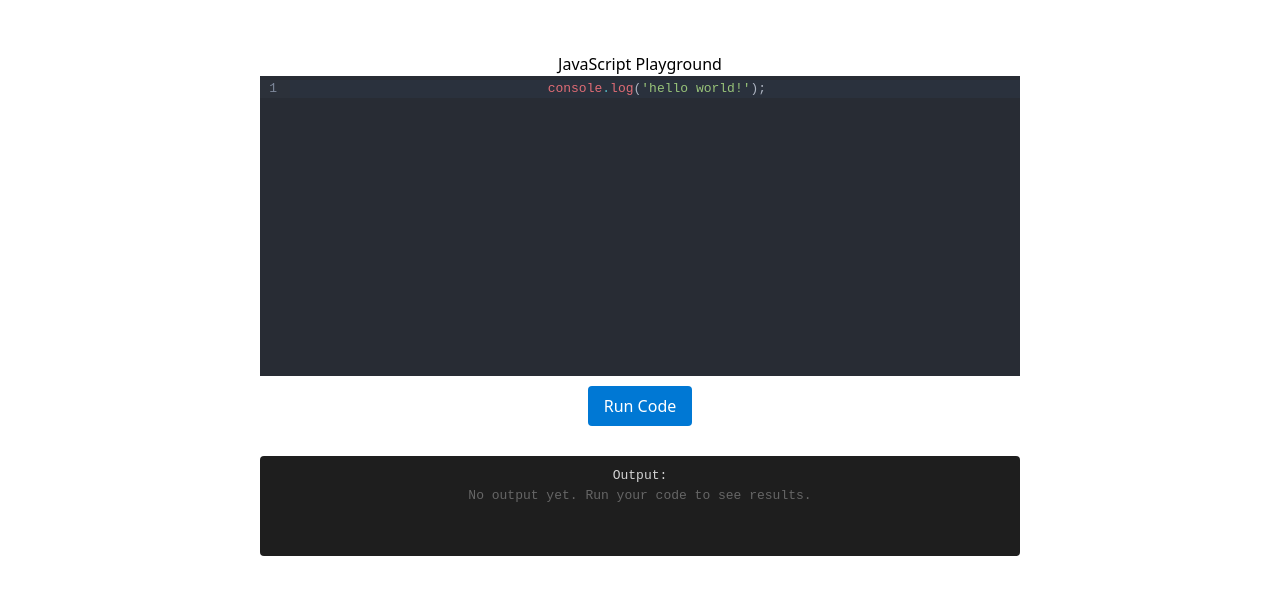
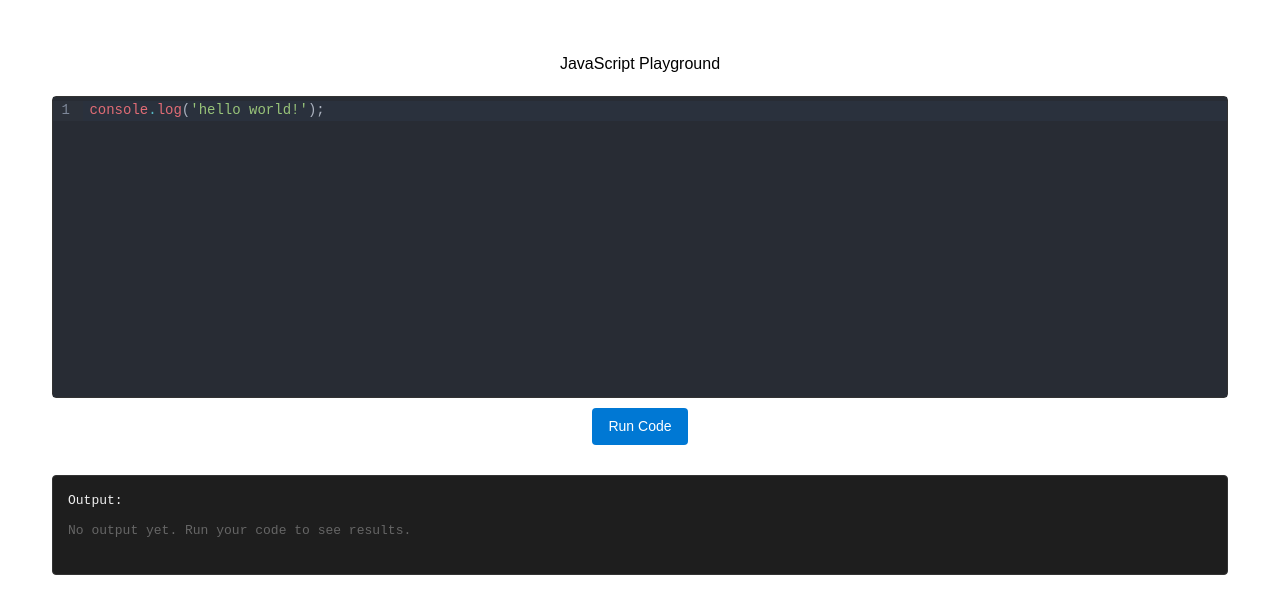
Before and after one commit to beijijizhou/js-interview, a React (Vite) app: page / in a window 1280 px wide. Shown: the top 614 px of the page. Built offline with nearby package versions, Linux system fonts and the light colour scheme.

Commit message:
style: code is left aligned

```diff
--- a/src/pages/Home.tsx
+++ b/src/pages/Home.tsx
@@ -36,16 +36,26 @@ const JsCompiler = () => {
   };
 
   return (
-    <div style={{ padding: '20px', maxWidth: '800px', margin: '0 auto' }}>
-      <h1>JavaScript Playground</h1>
+    <div style={{
+      padding: '20px',
+      margin: '0',
+      fontFamily: 'Arial, sans-serif'
+    }}>
+      <h1 style={{ marginBottom: '20px' }}>JavaScript Playground</h1>
 
-      <div ref={editorRef}>
+      <div ref={editorRef} style={{ width: '100%' }}>
         <CodeMirror
           value={code}
           height="300px"
           extensions={[javascript()]}
           onChange={(value) => setCode(value)}
           theme={oneDark}
+          style={{
+            textAlign: 'left',
+            fontSize: '14px',
+            border: '1px solid #333',
+            borderRadius: '4px'
+          }}
         />
       </div>
 
@@ -58,7 +68,8 @@ const JsCompiler = () => {
           color: 'white',
           border: 'none',
           borderRadius: '4px',
-          cursor: 'pointer'
+          cursor: 'pointer',
+          fontSize: '14px'
         }}
       >
         Run Code
@@ -66,17 +77,32 @@ const JsCompiler = () => {
 
       <div style={{
         marginTop: '20px',
-        padding: '10px',
+        padding: '15px',
         background: '#1e1e1e',
         color: '#d4d4d4',
         borderRadius: '4px',
         minHeight: '100px',
         fontFamily: 'monospace',
-        whiteSpace: 'pre-wrap'
+        whiteSpace: 'pre-wrap',
+        textAlign: 'left',
+        border: '1px solid #333'
       }}>
-        <h3>Output:</h3>
+        <h3 style={{
+          marginTop: '0',
+          marginBottom: '10px',
+          color: '#f0f0f0'
+        }}>
+          Output:
+        </h3>
         {output.length > 0 ? (
-          output.map((line, i) => <div key={i}>{line}</div>)
+          output.map((line, i) => (
+            <div key={i} style={{
+              marginBottom: '4px',
+              wordBreak: 'break-word'
+            }}>
+              {line}
+            </div>
+          ))
         ) : (
           <div style={{ color: '#666' }}>No output yet. Run your code to see results.</div>
         )}
```
